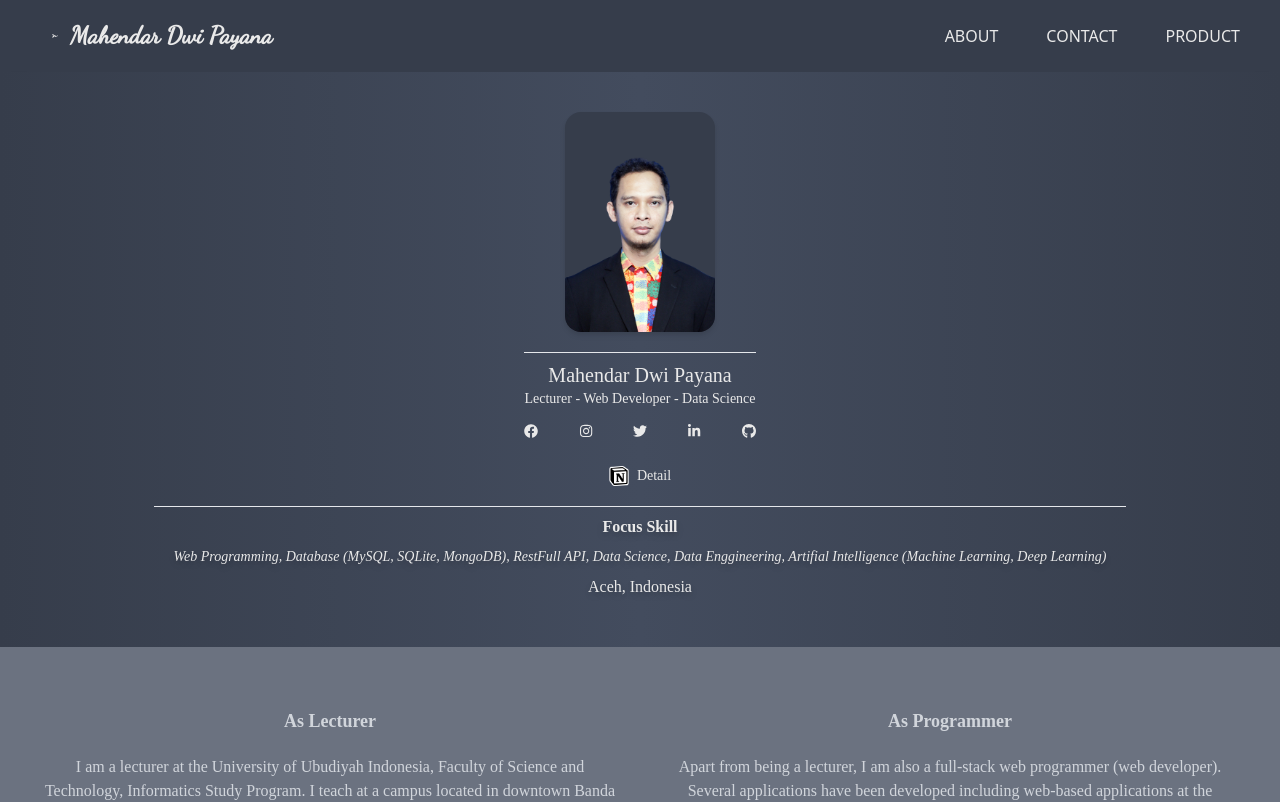
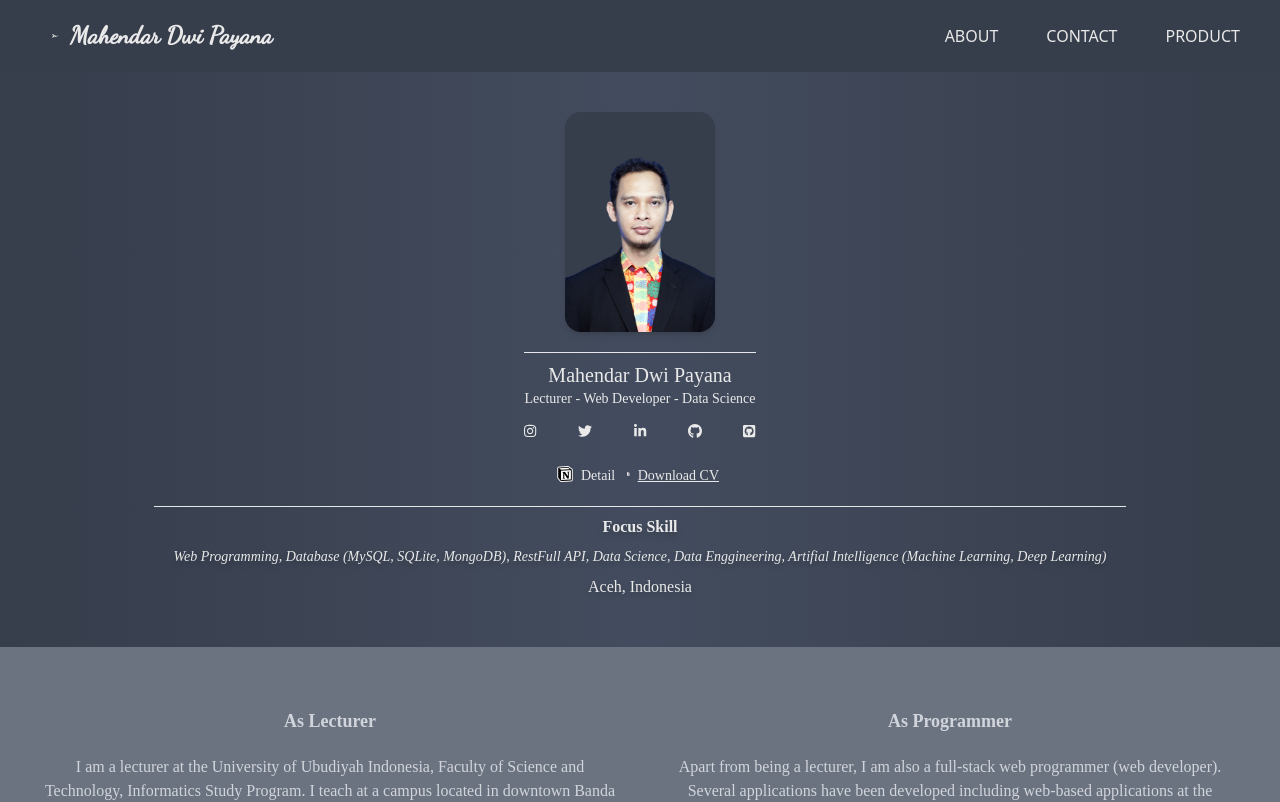
Before and after one commit to mahendaruui/my-blog, a Next.js app: page / in a window 1280 px wide. Shown: the top 802 px of the page. Built offline with nearby package versions, Linux system fonts and the light colour scheme.

Commit message:
Tambah Link HeroSection

```diff
--- a/pages/components/Home/HeroSection.tsx
+++ b/pages/components/Home/HeroSection.tsx
@@ -1,7 +1,9 @@
 import tw from "tailwind-styled-components";
 // import { library } from '@fortawesome/fontawesome-svg-core'
 import { FontAwesomeIcon } from "@fortawesome/react-fontawesome"; // Import the FontAwesomeIcon component
-import { faFacebook, faInstagram, faTwitter, faLinkedinIn, faGithub } from '@fortawesome/free-brands-svg-icons'
+import { faFilePdf } from "@fortawesome/free-solid-svg-icons";
+import { faInstagram, faTwitter, faLinkedinIn, faGithub, faGithubSquare } from '@fortawesome/free-brands-svg-icons'
+import Link from 'next/link'
 export default function HeroSection() {
   return (
     <>
@@ -15,25 +17,41 @@ export default function HeroSection() {
           <p className="text-lg md:text-xl">Mahendar Dwi Payana</p>
           <p>Lecturer - Web Developer - Data Science</p>
           <div className="mt-3 flex justify-between">
-            <span>
-              <FontAwesomeIcon className="h-5" icon={faFacebook} />
-            </span>
-            <span>
-              <FontAwesomeIcon className="h-5" icon={faInstagram} />
-            </span>
-            <span>
-              <FontAwesomeIcon className="h-5" icon={faTwitter} />
-            </span>
-            <span>
-              <FontAwesomeIcon className="h-5" icon={faLinkedinIn} />
-            </span>
-            <span>
-              <FontAwesomeIcon className="h-5" icon={faGithub} />
-            </span>
+            <Link href="https://www.instagram.com/hendartea/">
+              <a className="cursor-pointer" target="_blank" title="instagram">
+                <FontAwesomeIcon className="h-5" icon={faInstagram} />
+              </a>
+            </Link>
+            <Link href="https://twitter.com/hendartea">
+              <a className="cursor-pointer" target="_blank" title="twitter">
+                <FontAwesomeIcon className="h-5" icon={faTwitter} />
+              </a>
+            </Link>
+            <Link href="https://www.linkedin.com/in/mahendar-dwipayana-4ba1a076/">
+              <a className="cursor-pointer" target="_blank" title="linkedIn">
+                <FontAwesomeIcon className="h-5" icon={faLinkedinIn} />
+              </a>
+            </Link>
+            <Link href="https://github.com/mahendaruui">
+              <a className="cursor-pointer" target="_blank" title="office github">
+                <FontAwesomeIcon className="h-5" icon={faGithub} />
+              </a>
+            </Link>
+            <Link href="https://github.com/mahendartea">
+              <a className="cursor-pointer" target="_blank" title="private github">
+                <FontAwesomeIcon className="h-5" icon={faGithubSquare} />
+              </a>
+            </Link>
           </div>
           <div className="flex mx-auto mt-5 justify-center">
-            <img src="notion-logo-no-background.png" className="h-5 px-1" alt="notion" />
-            <p className="px-1">Detail</p>
+            <img src="notion-logo-no-background.png" className="h-4" alt="notion" />
+            <Link href="">
+              <a className="px-1 cursor pointer px-2" title="detail" target="_blank">Detail </a>
+            </Link>
+            <FontAwesomeIcon className="h-4 px-1" icon={faFilePdf} />
+            <Link href="">
+              <a className="px-1 underline cursor-pointer">Download CV</a>
+            </Link>
           </div>
         </ProfilDesc>
         <DescHero >
```
